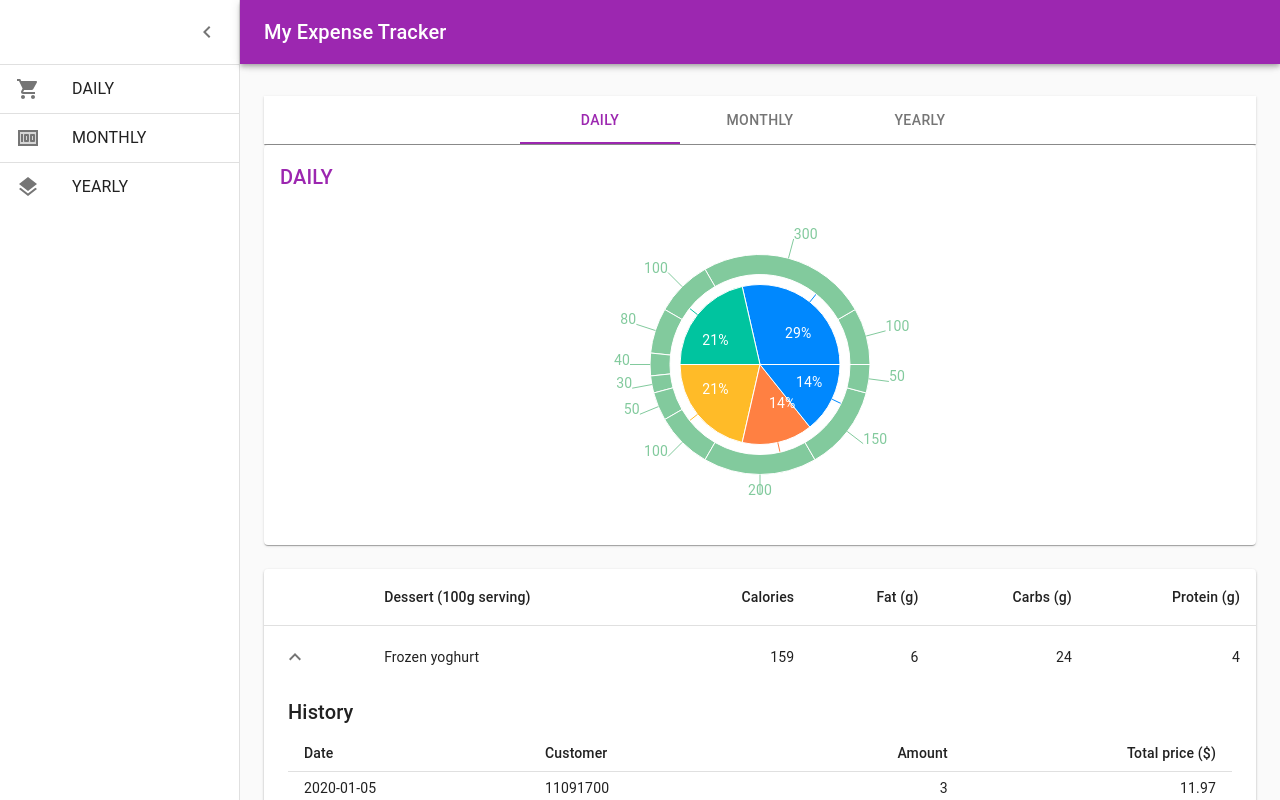
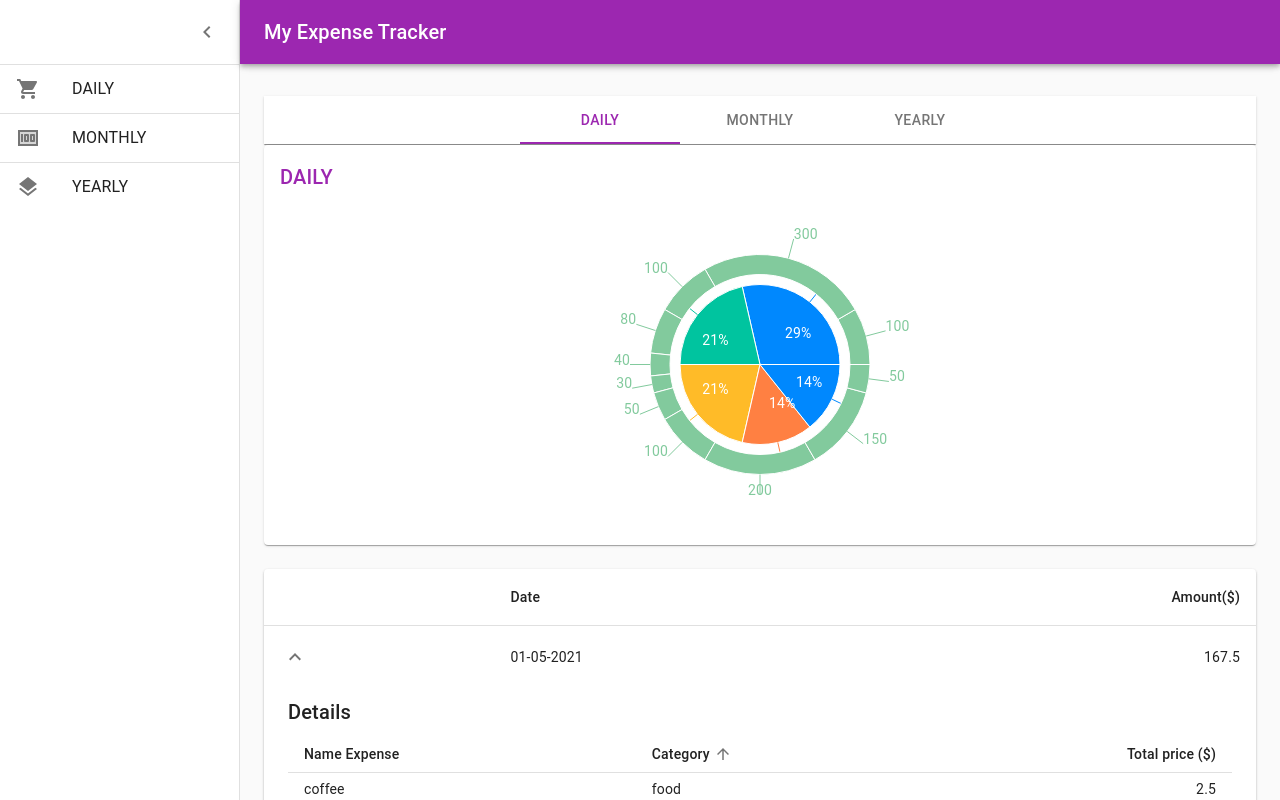
Before and after one commit to VadSiam/healint-app, a Next.js app: page / in a window 1280 px wide. Both pictures are taken after a click on the button 295 px from the left and 657 px from the top of the page. Built offline with nearby package versions, Linux system fonts and the light colour scheme.

Commit message:
added simple sorting by column

```diff
--- a/src/components/Table/index.tsx
+++ b/src/components/Table/index.tsx
@@ -5,7 +5,7 @@ import Collapse from '@material-ui/core/Collapse';
 import IconButton from '@material-ui/core/IconButton';
 import Table from '@material-ui/core/Table';
 import TableBody from '@material-ui/core/TableBody';
-import TableCell from '@material-ui/core/TableCell';
+import TableCell, { SortDirection } from '@material-ui/core/TableCell';
 import TableContainer from '@material-ui/core/TableContainer';
 import TableHead from '@material-ui/core/TableHead';
 import TableRow from '@material-ui/core/TableRow';
@@ -13,6 +13,8 @@ import Typography from '@material-ui/core/Typography';
 import Paper from '@material-ui/core/Paper';
 import KeyboardArrowDownIcon from '@material-ui/icons/KeyboardArrowDown';
 import KeyboardArrowUpIcon from '@material-ui/icons/KeyboardArrowUp';
+import { category, FAKE_YEAR_DATA, IData, IExpense } from '../../utils/sample-data';
+import TableSortLabel from '@material-ui/core/TableSortLabel';
 
 const useRowStyles = makeStyles({
   root: {
@@ -22,32 +24,40 @@ const useRowStyles = makeStyles({
   },
 });
 
-function createData(
-  name: string,
-  calories: number,
-  fat: number,
-  carbs: number,
-  protein: number,
-  price: number,
-) {
-  return {
-    name,
-    calories,
-    fat,
-    carbs,
-    protein,
-    price,
-    history: [
-      { date: '2020-01-05', customerId: '11091700', amount: 3 },
-      { date: '2020-01-02', customerId: 'Anonymous', amount: 1 },
-    ],
-  };
+const sumByMonth = (expenses: IExpense[]): number => {
+  return expenses.reduce((acc: number, item: IExpense) => acc + item.value, 0)
 }
 
-function Row(props: { row: ReturnType<typeof createData> }) {
-  const { row } = props;
+interface IRow {
+  row: IData
+}
+
+const Row: React.FC<IRow> = ({ row }) => {
+  const [order, setOrder] = React.useState<SortDirection>('asc');
+  const [orderBy, setOrderBy] = React.useState<keyof IExpense>('category');
+  const onChangeOrder = React.useCallback((key: keyof IExpense) => {
+    setOrderBy(key);
+    setOrder((orderState) => {
+      if (orderState === 'asc') {
+        return 'desc';
+      }
+      return 'asc';
+    });
+  }, [])
   const [open, setOpen] = React.useState(false);
   const classes = useRowStyles();
+
+  const sortedSubRows = React.useMemo(() => {
+    return row?.expense?.sort((expA, expB) => {
+      if (orderBy === 'value') {
+        return (
+          (order === 'asc')
+          ? (expA.value - expB.value)
+          : (expB.value - expA.value)
+        )
+      }
+    })
+  }, [row, orderBy, order])
 
   return (
     <React.Fragment>
@@ -58,39 +68,61 @@ function Row(props: { row: ReturnType<typeof createData> }) {
           </IconButton>
         </TableCell>
         <TableCell component="th" scope="row">
-          {row.name}
+          {row.date}
         </TableCell>
-        <TableCell align="right">{row.calories}</TableCell>
-        <TableCell align="right">{row.fat}</TableCell>
-        <TableCell align="right">{row.carbs}</TableCell>
-        <TableCell align="right">{row.protein}</TableCell>
+        <TableCell align="right">{sumByMonth(row.expense)}</TableCell>
       </TableRow>
       <TableRow>
         <TableCell style={{ paddingBottom: 0, paddingTop: 0 }} colSpan={6}>
           <Collapse in={open} timeout="auto" unmountOnExit>
             <Box margin={1}>
               <Typography variant="h6" gutterBottom component="div">
-                History
+                Details
               </Typography>
               <Table size="small" aria-label="purchases">
                 <TableHead>
                   <TableRow>
-                    <TableCell>Date</TableCell>
-                    <TableCell>Customer</TableCell>
-                    <TableCell align="right">Amount</TableCell>
-                    <TableCell align="right">Total price ($)</TableCell>
+                    <TableCell sortDirection={order}>
+                      <TableSortLabel
+                        active={orderBy === 'name'}
+                        direction={order || 'asc'}
+                        onClick={() => onChangeOrder('name')}
+                      >
+                        Name Expense
+                      </TableSortLabel>
+                    </TableCell>
+                    <TableCell sortDirection={order}>
+                      <TableSortLabel
+                        active={orderBy === 'category'}
+                        direction={order || 'asc'}
+                        onClick={() => onChangeOrder('category')}
+                      >
+                        Category
+                      </TableSortLabel>
+                    </TableCell>
+                    <TableCell
+                      align="right"
+                      sortDirection={order}
+                    >
+                      <TableSortLabel
+                        active={orderBy === 'value'}
+                        direction={order || 'asc'}
+                        onClick={() => onChangeOrder('value')}
+                      >
+                        Total price ($)
+                      </TableSortLabel>
+                    </TableCell>
                   </TableRow>
                 </TableHead>
                 <TableBody>
-                  {row.history.map((historyRow) => (
-                    <TableRow key={historyRow.date}>
+                  {sortedSubRows.map((detailRow) => (
+                    <TableRow key={detailRow.id}>
                       <TableCell component="th" scope="row">
-                        {historyRow.date}
+                        {detailRow.name}
                       </TableCell>
-                      <TableCell>{historyRow.customerId}</TableCell>
-                      <TableCell align="right">{historyRow.amount}</TableCell>
+                      <TableCell>{category[detailRow.category]}</TableCell>
                       <TableCell align="right">
-                        {Math.round(historyRow.amount * row.price * 100) / 100}
+                        {detailRow.value}
                       </TableCell>
                     </TableRow>
                   ))}
@@ -104,34 +136,25 @@ function Row(props: { row: ReturnType<typeof createData> }) {
   );
 }
 
-const rows = [
-  createData('Frozen yoghurt', 159, 6.0, 24, 4.0, 3.99),
-  createData('Ice cream sandwich', 237, 9.0, 37, 4.3, 4.99),
-  createData('Eclair', 262, 16.0, 24, 6.0, 3.79),
-  createData('Cupcake', 305, 3.7, 67, 4.3, 2.5),
-  createData('Gingerbread', 356, 16.0, 49, 3.9, 1.5),
-];
-
-export default function CollapsibleTable() {
+const CollapsibleTable: React.FC = () => {
   return (
     <TableContainer component={Paper}>
       <Table aria-label="collapsible table">
         <TableHead>
           <TableRow>
             <TableCell />
-            <TableCell>Dessert (100g serving)</TableCell>
-            <TableCell align="right">Calories</TableCell>
-            <TableCell align="right">Fat&nbsp;(g)</TableCell>
-            <TableCell align="right">Carbs&nbsp;(g)</TableCell>
-            <TableCell align="right">Protein&nbsp;(g)</TableCell>
+            <TableCell>Date</TableCell>
+            <TableCell align="right">Amount($)</TableCell>
           </TableRow>
         </TableHead>
         <TableBody>
-          {rows.map((row) => (
-            <Row key={row.name} row={row} />
+          {FAKE_YEAR_DATA.map((row) => (
+            <Row key={row.id} row={row} />
           ))}
         </TableBody>
       </Table>
     </TableContainer>
   );
 }
+
+export default CollapsibleTable;
--- a/src/utils/sample-data.ts
+++ b/src/utils/sample-data.ts
@@ -1,4 +1,4 @@
-enum category {
+export enum category {
   food,
   transport,
   sport,
@@ -6,8 +6,21 @@ enum category {
   entertainment,
 }
 
-export const FAKE_YEAR_DATA = [
+export interface IExpense {
+  id: string
+  name: string
+  category: category
+  value: number
+}
+export interface IData {
+  id: string
+  date: string
+  expense: IExpense[]
+}
+
+export const FAKE_YEAR_DATA: IData[] = [
   {
+    id: 'rerer',
     date: '01-05-2021',
     expense: [
       { id: 'aa1', name: 'coffee', category: category.food, value: 2.5 },
@@ -17,6 +30,7 @@ export const FAKE_YEAR_DATA = [
     ]
   },
   {
+    id: 'rerer22',
     date: '02-05-2021',
     expense: [
       { id: 'bb1', name: 'coffee', category: category.food, value: 2.5 },
@@ -26,6 +40,7 @@ export const FAKE_YEAR_DATA = [
     ]
   },
   {
+    id: 'rereras33',
     date: '03-05-2021',
     expense: [
       { id: 'aazzz1', name: 'coffee', category: category.food, value: 4.5 },
```
